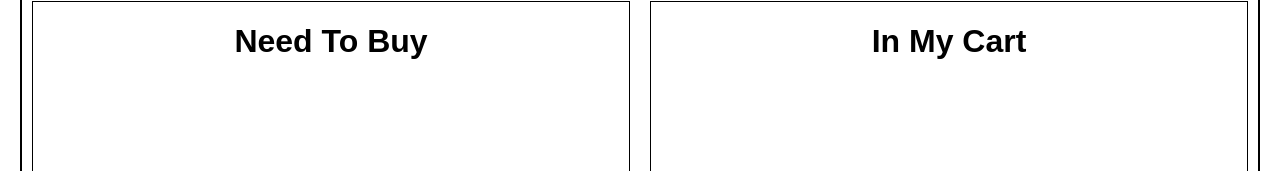
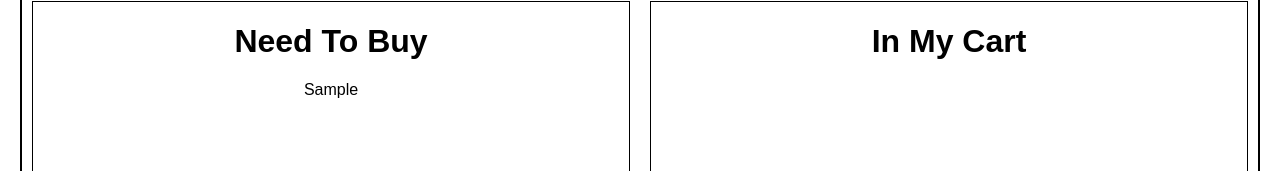
Before and after one commit to StevieIsmagic/floridablue, a React (Create React App) app: page / in a window 1280 px wide. Both pictures are taken after typing "Sample" into the empty fields and a click on the button "Submit". Shown: the part 159-330 px from the top of the page. Built offline with nearby package versions, Linux system fonts and the light colour scheme.

Commit message:
render mapped list items

```diff
--- a/src/components/ShoppingList/ShoppingList.js
+++ b/src/components/ShoppingList/ShoppingList.js
@@ -54,9 +54,33 @@ class ShoppingList extends Component {
         <div className="listContainer">
           <div className="list">
             <h1>Need To Buy</h1>
+              {
+                this.state.needToBuy.map(item => {
+                  return (
+                    <div
+                      className="listItem"
+                      key={item.itemName}
+                    >
+                    {item.itemName}
+                    </div>
+                  )
+                })
+              }
           </div>
           <div className="list">
             <h1>In My Cart</h1>
+              {
+              this.state.inMyCart.map(item => {
+                return (
+                  <div
+                    className="listItem"
+                    key={item.itemName}
+                  >
+                  {item.itemName}
+                  </div>
+                )
+              })
+            }
           </div>
         </div>
 
```
